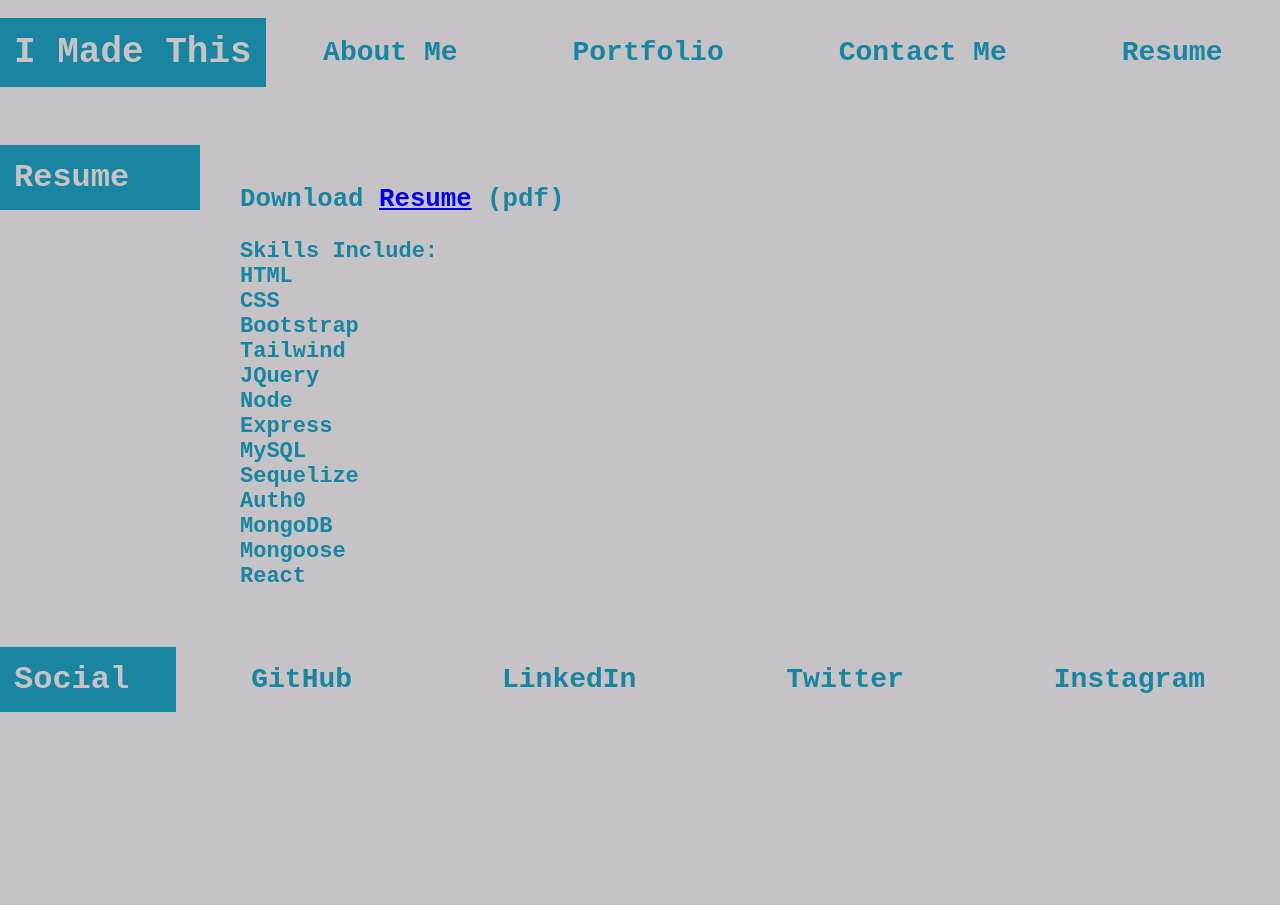
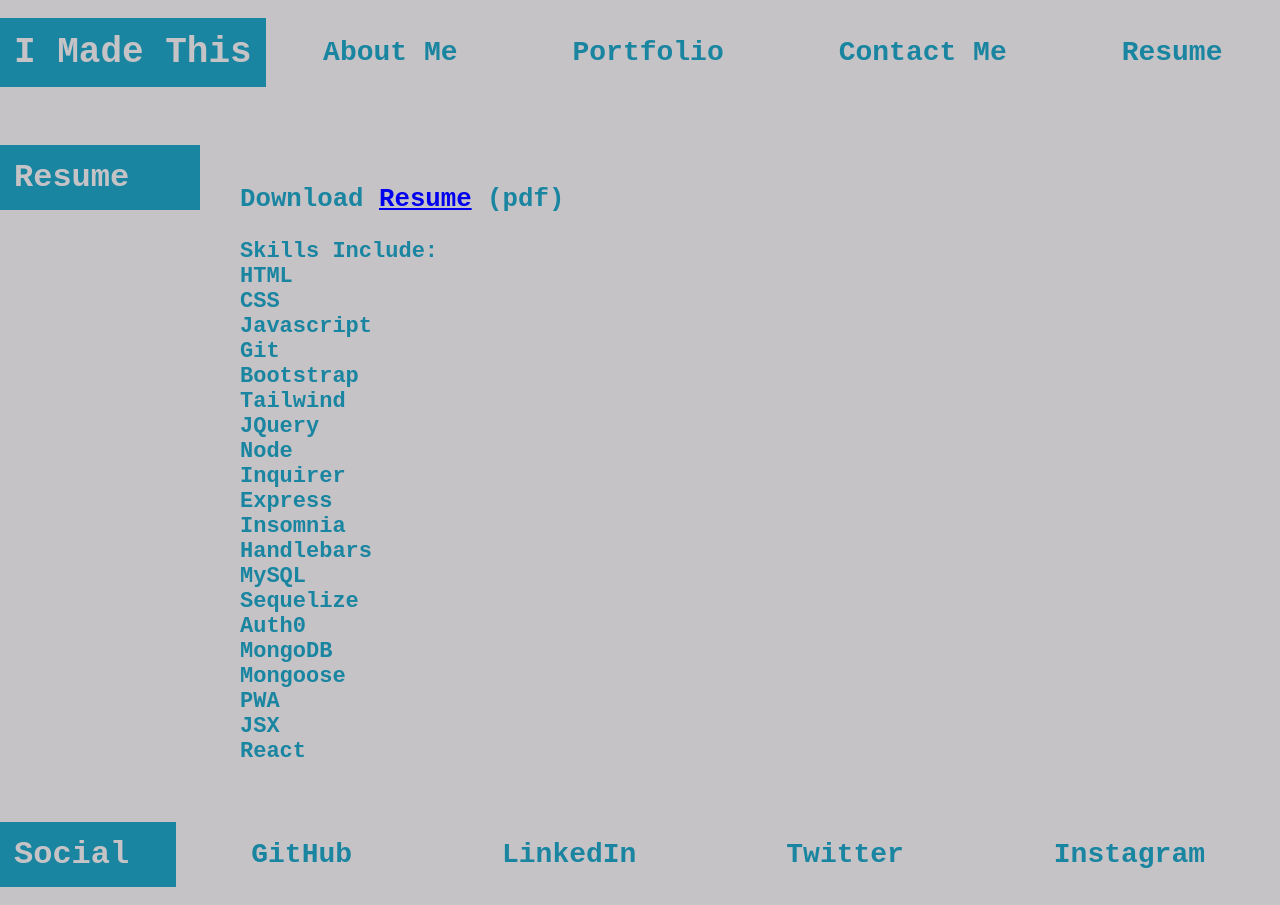
Before and after one commit to faceless128/reactive-portfolio, a React (Create React App) app: page / in a window 1280 px wide. Both pictures are taken after a click on the element "Resume". Before the commit the page ends 800 px from the top, so only its background shows below. Built offline with nearby package versions, Linux system fonts and the light colour scheme.

Commit message:
updated resume

```diff
--- a/src/components/Nav/index.js
+++ b/src/components/Nav/index.js
@@ -12,9 +12,7 @@ function Nav(props) {
 
     return(
         <header className="nav" id="nav">
-            <span className="breaks">
             <h1>I&nbsp;Made&nbsp;This</h1>
-            </span>
              <ul>
                 <li className={`${ !contactSelected && !portfolioSelected && !resumeSelected && 'navActive'}`}>
                     <span className="about-me" onClick={() => {
--- a/src/components/Resume/index.js
+++ b/src/components/Resume/index.js
@@ -14,16 +14,23 @@ function About() {
             <li>Skills Include:</li>
             <li>HTML</li>
             <li>CSS</li>
+            <li>Javascript</li>
+            <li>Git</li>
             <li>Bootstrap</li>
             <li>Tailwind</li>
             <li>JQuery</li>
             <li>Node</li>
+            <li>Inquirer</li>
             <li>Express</li>
+            <li>Insomnia</li>
+            <li>Handlebars</li>
             <li>MySQL</li>
             <li>Sequelize</li>
             <li>Auth0</li>
             <li>MongoDB</li>
             <li>Mongoose</li>
+            <li>PWA</li>
+            <li>JSX</li>
             <li>React</li>
             </ul>
         </div>
```
